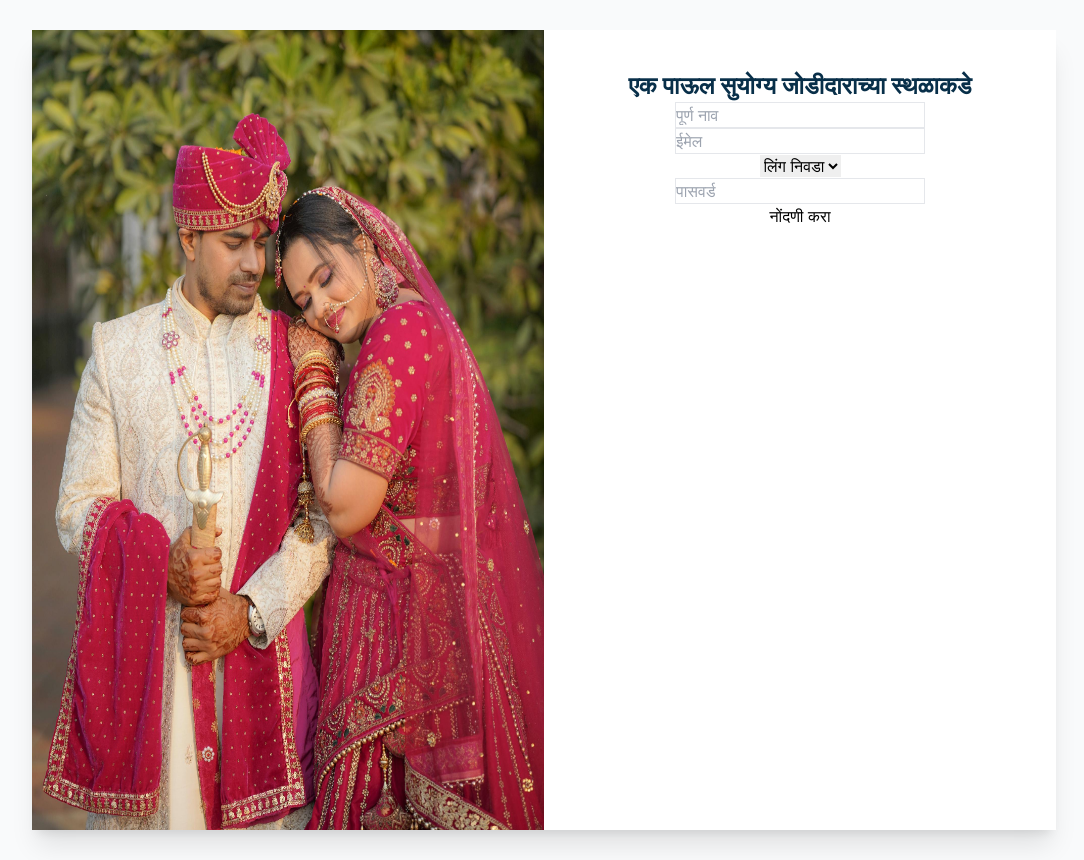
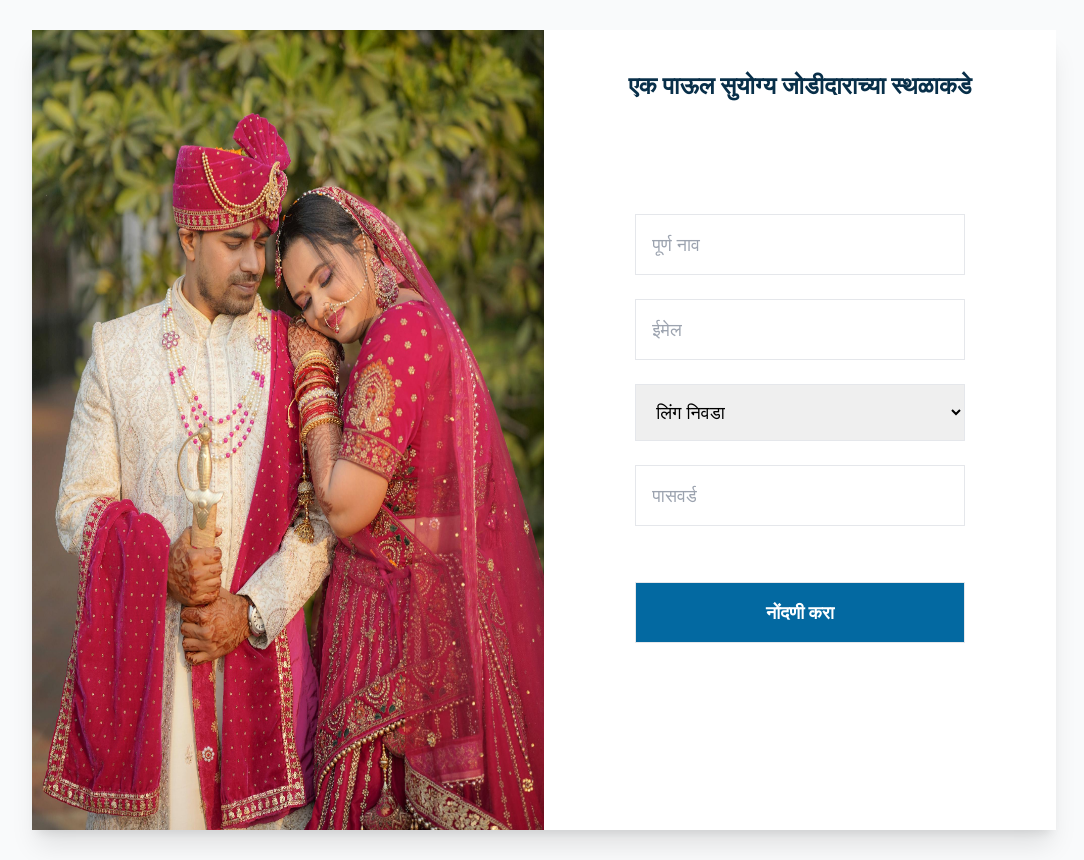
Before and after one commit to Increditex-Software-Solutions-Pvt-Ltd/new_BurudBandhan, a React (Create React App) app in the folder frontend/: page /register in a window 1280 px wide. Shown: the whole page, without its empty margins (96-1180 px from the left). Built offline with nearby package versions, Linux system fonts and the light colour scheme.

Commit message:
added css to register page

```diff
--- a/frontend/src/Components/Register/RegisterForm.jsx
+++ b/frontend/src/Components/Register/RegisterForm.jsx
@@ -20,11 +20,17 @@ const RegisterForm = () => {
   }
 
   return (
-    <div>
-      <form onSubmit={handleSubmit}>
+    <div className='mt-[80px]'>
+      <form
+      className='
+      w-[80%] m-auto
+      p-6 py-8
+      flex flex-col gap-6
+      '
+      onSubmit={handleSubmit}>
         <div>
           <input
-          className='border'
+          className='border w-full p-4 focus:outline-none text-[18px]'
           placeholder='पूर्ण नाव'
           type='text'
           name='fullName'
@@ -35,7 +41,7 @@ const RegisterForm = () => {
 
         <div>
           <input
-          className='border'
+          className='border w-full p-4 focus:outline-none text-[18px]'
           placeholder='ईमेल'
           type="email"
           name='email'
@@ -46,6 +52,7 @@ const RegisterForm = () => {
 
         <div>
           <select
+          className='border w-full p-4 focus:outline-none text-[18px]'
           name='gender'
           value={user.gender}
           onChange={handleChange}
@@ -58,7 +65,7 @@ const RegisterForm = () => {
 
         <div>
           <input
-          className='border'
+          className='border w-full p-4 focus:outline-none text-[18px]'
           placeholder='पासवर्ड'
           type='password'
           name='password'
@@ -69,6 +76,11 @@ const RegisterForm = () => {
 
         <div>
           <input
+          className='border
+          w-full p-4 mt-8
+          focus:outline-none
+          text-[18px] font-bold
+          bg-sky-700 hover:bg-sky-600 text-white'
           type='submit'
           value='नोंदणी करा'
           />
```
